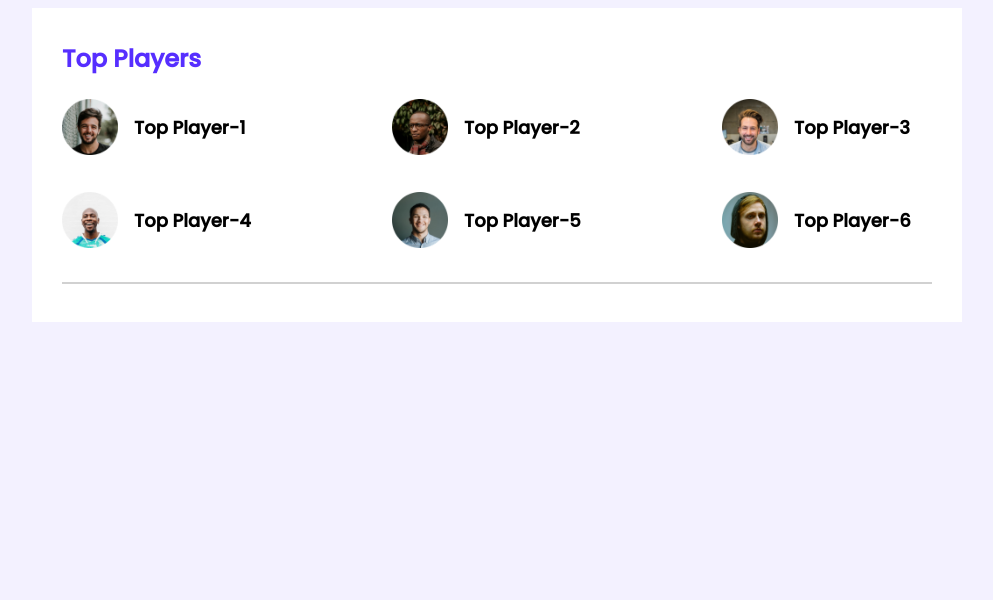
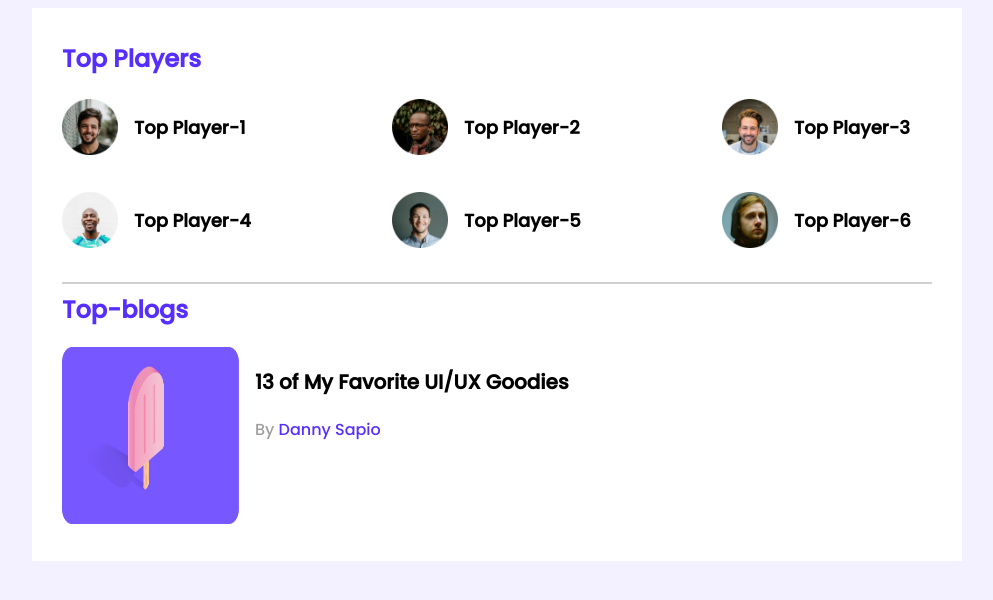
Before and after one commit to susmoysaha6/leader-board-css3, a plain HTML site: page index.html in a window 1280 px wide. Shown: the whole page, without its empty margins (143-1136 px from the left). Drawn offline with Linux system fonts and the light colour scheme.

Commit message:
top blog initialize

```diff
--- a/index.html
+++ b/index.html
@@ -48,6 +48,26 @@
                 </div>
             </div>
             <hr>
+            <div class="top-blogs">
+                <h2 class="section-title">
+                    Top-blogs
+                </h2>
+                <div class="blogs">
+                    <article class="blog">
+                        <div class="thumbnail">
+                            <img src="images/blogs/blog-1.png" alt="">
+                        </div>
+                        <div class="blog-info">
+                            <h3 class="blog-title">
+                                13 of My Favorite
+                                UI/UX Goodies
+                            </h3>
+                            <p class="blog-author">By <a href="">Danny Sapio</a></p>
+                        </div>
+                    </article>
+
+                </div>
+            </div>
         </section>
     </main>
 </body>
--- a/styles/style.css
+++ b/styles/style.css
@@ -53,3 +53,34 @@ hr {
     margin-left: 16px;
     font-size: 18px;
 }
+
+/* top-blogs */
+.blog {
+    display: flex;
+    /* width: 357px;
+    height: 177px; */
+}
+
+.blog .thumbnail img {
+    width: 177px;
+    height: 177px;
+}
+
+.blog-info {
+    margin-left: 16px;
+}
+
+.blog-title {
+    font-size: 20px;
+}
+
+.blog-author {
+    color: #9F9F9F;
+    font-size: 16px;
+}
+
+.blog-author a {
+    color: #562EFF;
+    text-decoration: none;
+    font-size: 16px;
+}
```
